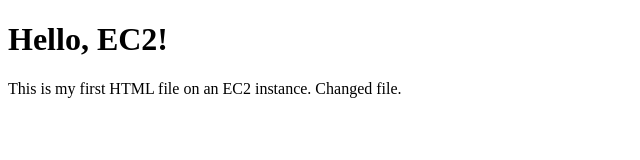
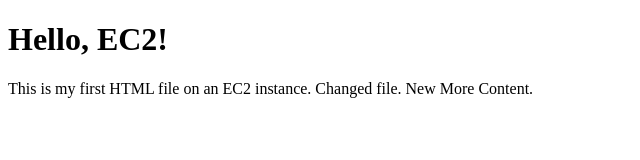
Before and after one commit to musmanshamshad/newproject, a plain HTML site: page new/index.html in a window 1280 px wide. Shown: the whole page, without its empty margins (0-640 px from the left). Drawn offline with Linux system fonts and the light colour scheme.

Commit message:
One more

```diff
--- a/new/index.html
+++ b/new/index.html
@@ -5,6 +5,6 @@
 </head>
 <body>
     <h1>Hello, EC2!</h1>
-    <p>This is my first HTML file on an EC2 instance. Changed file.</p>
+    <p>This is my first HTML file on an EC2 instance. Changed file. New More Content.</p>
 </body>
 </html>
```
